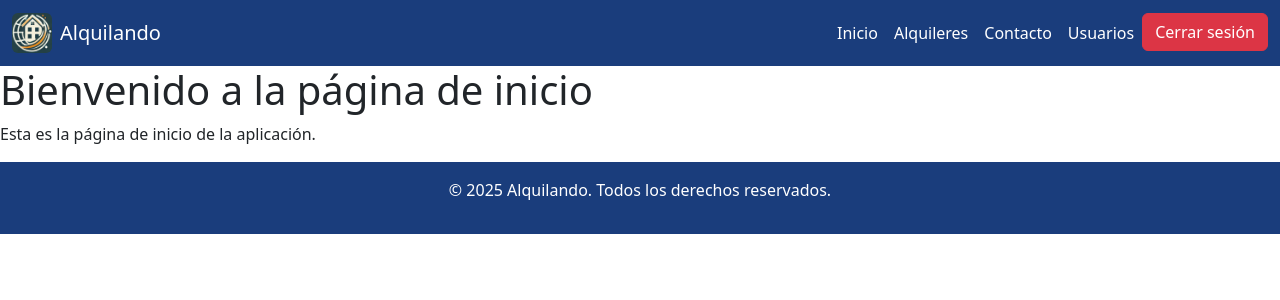
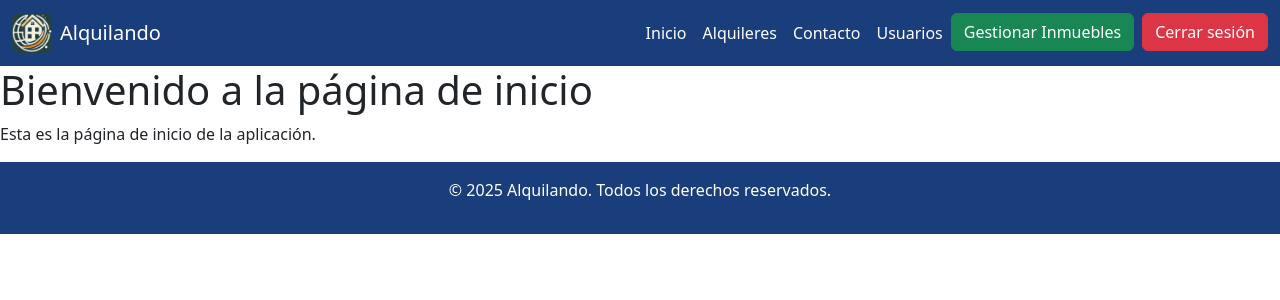
Before and after one commit to NicolasM146/IngS2, a Flask app: page / in a window 1280 px wide. Shown: the top 300 px of the page. Run offline with Flask 3, Linux system fonts and the light colour scheme; the visitor is signed in with stand-in values (Sample User, id 1).

Commit message:
Se ha agregado el boton 'Gestionar Inmuebles' en Inicio

```diff
--- a/src/web/templates/layout.html
+++ b/src/web/templates/layout.html
@@ -74,6 +74,9 @@
 
                     {% if current_user.is_authenticated %}
                         <li class="nav-item">
+                            <a class="btn btn-success me-2" href="{{ url_for('property.index') }}">Gestionar Inmuebles</a>
+                        </li>
+                        <li class="nav-item">
                             <a class="btn btn-danger" href="{{ url_for('login.logout') }}">Cerrar sesión</a>
                         </li>
                     {% else %}
```
